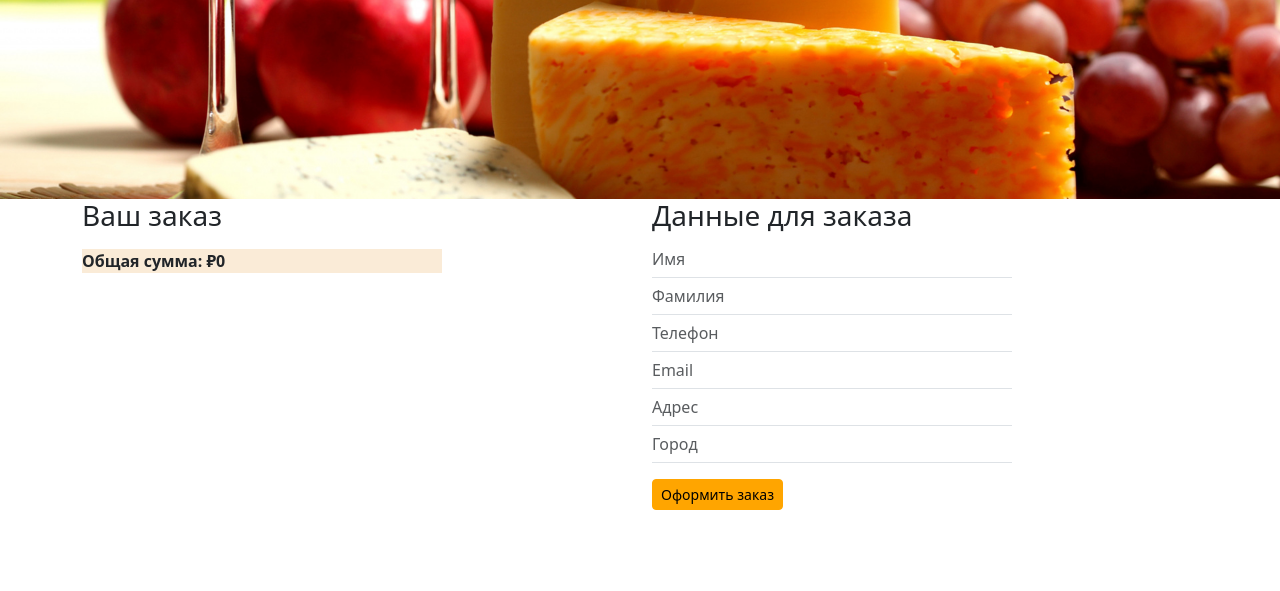
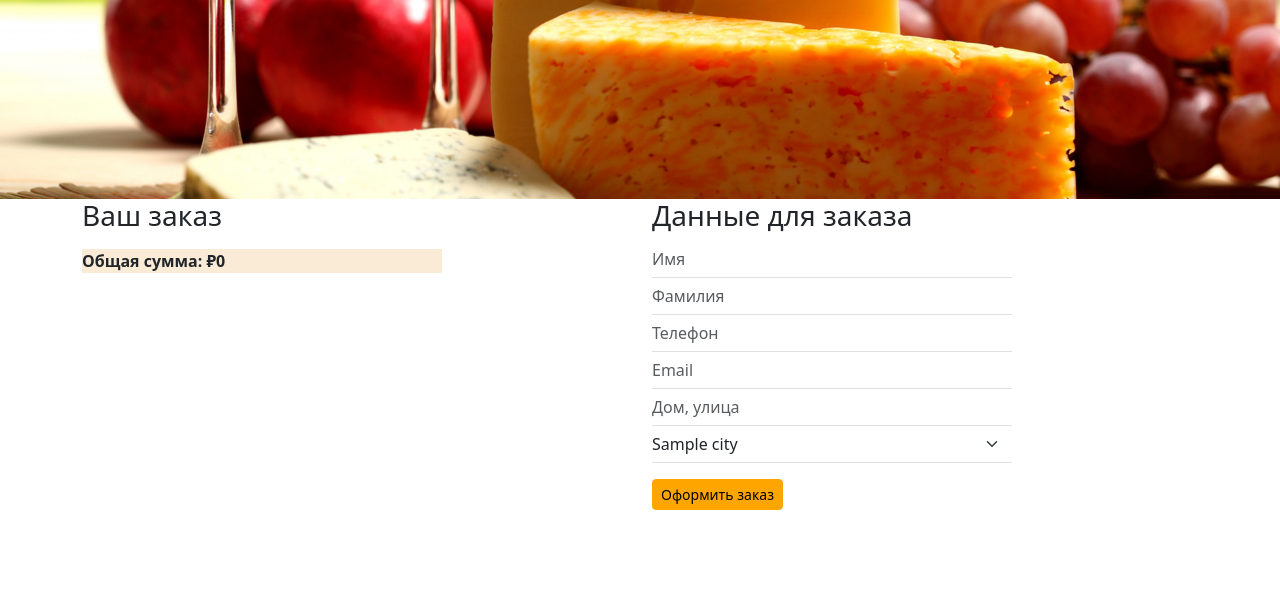
Before and after one commit to ZigulatNatria/cheese_shop, a Django app: page /orders/create/ in a window 1280 px wide. Shown: the part 74-665 px from the top of the page. Run offline with Django 4.2, Linux system fonts and the light colour scheme; tables that the repository leaves empty hold one stand-in row (values such as "Sample post").

Commit message:
Добавлена модель city для хранения городов куда возможна доставка

```diff
--- a/shop/orders/admin.py
+++ b/shop/orders/admin.py
@@ -1,5 +1,8 @@
 from django.contrib import admin
-from .models import Order, OrderItem
+from .models import Order, OrderItem, City
+
+
+admin.site.register(City)
 
 
 class OrderItemInline(admin.TabularInline):
--- a/shop/orders/forms.py
+++ b/shop/orders/forms.py
@@ -53,18 +53,16 @@ class OrderCreateForm(forms.ModelForm):
                 attrs={
                     "class": "form-control",
                     "style": "border-left: 0; border-top: 0; border-right: 0; padding-left: 0; border-radius: 0",
-                    "placeholder": 'Адрес',
+                    "placeholder": 'Дом, улица',
                 }
             ),
 
-            'city': forms.TextInput(
+            'city': forms.Select(
                 attrs={
-                    "class": "form-control",
+                    "class": "form-select",
                     "style": "border-left: 0; border-top: 0; border-right: 0; padding-left: 0; border-radius: 0",
-                    "placeholder": 'Город',
-                }
-            ),
-
+                },
+            )
         }
 
 
--- a/shop/orders/models.py
+++ b/shop/orders/models.py
@@ -1,5 +1,16 @@
 from django.db import models
 from showcase.models import Product
+
+
+class City(models.Model):
+    name = models.CharField(verbose_name='город', max_length=50)
+
+    class Meta:
+        verbose_name = 'город'
+        verbose_name_plural = 'города'
+
+    def __str__(self):
+        return self.name
 
 
 class Order(models.Model):
@@ -9,7 +20,7 @@ class Order(models.Model):
     phone = models.BigIntegerField(verbose_name='телефон')
     address = models.CharField(verbose_name='адрес', max_length=250)
     postal_code = models.IntegerField(verbose_name='почтовый индекс', null=True)
-    city = models.CharField(verbose_name='город', max_length=100)
+    city = models.ForeignKey('City', verbose_name='город', on_delete=models.CASCADE, default=1)
     created = models.DateTimeField(verbose_name='создано', auto_now_add=True)
     updated = models.DateTimeField(verbose_name='обновлено', auto_now=True)
     paid = models.BooleanField(verbose_name='оплата', default=False)
--- a/shop/templates/orders/create.html
+++ b/shop/templates/orders/create.html
@@ -9,9 +9,9 @@
              <div class="col colMobileOrder" style="max-width: 30vw;">
                  <h3>Ваш заказ</h3>
                      {% for item in cart %}
-                         <div class="row">
+                         <div class="row" style="margin-bottom: 0.75rem">
                              <div class="col" style="max-width: 30vw">
-                                <img src="{{MEDIA_URL}}{{item.product.image.url}}" class="d-block w-50" alt="...">
+                                <img src="{{MEDIA_URL}}{{item.product.image.url}}" class="d-block w-100" alt="...">
                              </div>
                              <div class="col">
                                  {% if item.product.units == '100_g' %}
```
